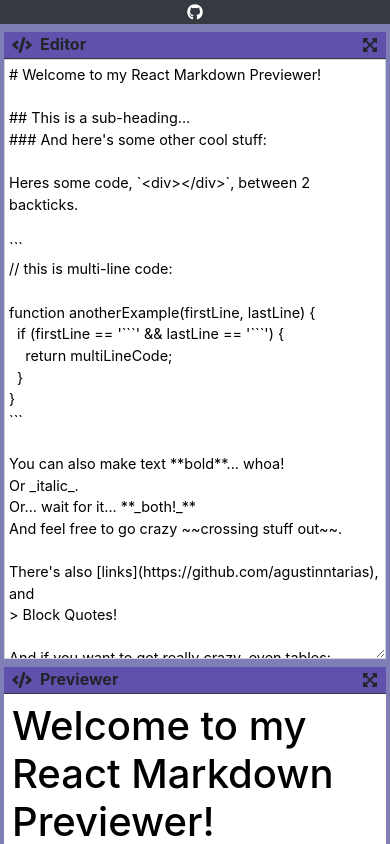
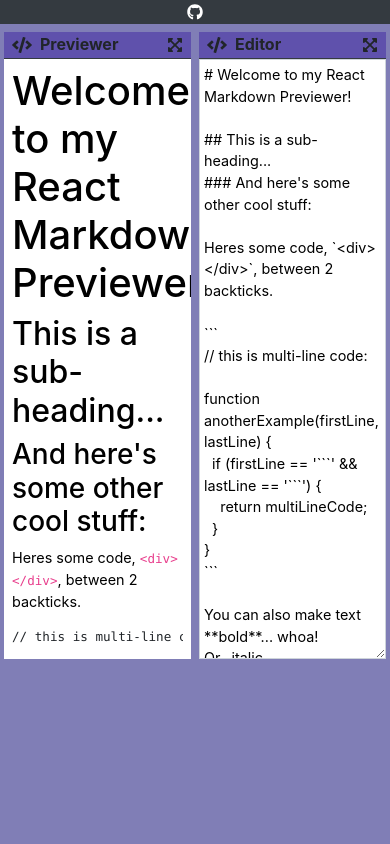
Before and after one commit to agustin-arias/simple-react-md-preview, a React (Create React App) app: page / in a window 390 px wide. Shown: the top 844 px of the page. Built offline with nearby package versions, Linux system fonts and the light colour scheme.

Commit message:
Added width animations

```diff
--- a/src/App.tsx
+++ b/src/App.tsx
@@ -12,7 +12,6 @@
   return (
     <>
       <LinkToPage url="https://github.com/agustinntarias/simple-react-md-preview" />
-
       <div className="d-md-flex">
         <Editor
           code={code}
--- a/src/components/Window.css
+++ b/src/components/Window.css
@@ -9,5 +9,5 @@
 }
 
 .animate-width {
-  transition: width 1.5s;
+  transition: width 1s;
 }
--- a/src/components/Window.tsx
+++ b/src/components/Window.tsx
@@ -27,8 +27,9 @@
   }
   return (
     <div
-      className={`${hideOther ? "col-md-12" : "col-md-6"} px-1 pt-2 animate-width`}
+      className={`float-right px-1 pt-2 animate-width`}
       key={`window-${name}`}
+      style={{ width: hideOther ? "100%" : "50%" }}
     >
       <form>
         <div className="form-group m-0">
```
Also changed, not shown: 1 other file (tests, documents, lock files or other folders).
